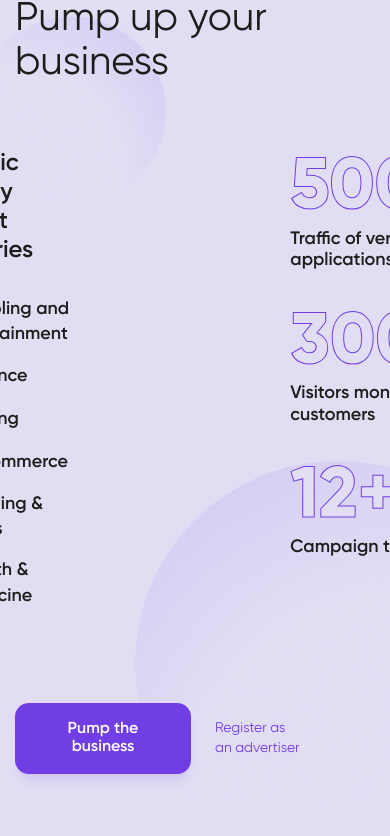
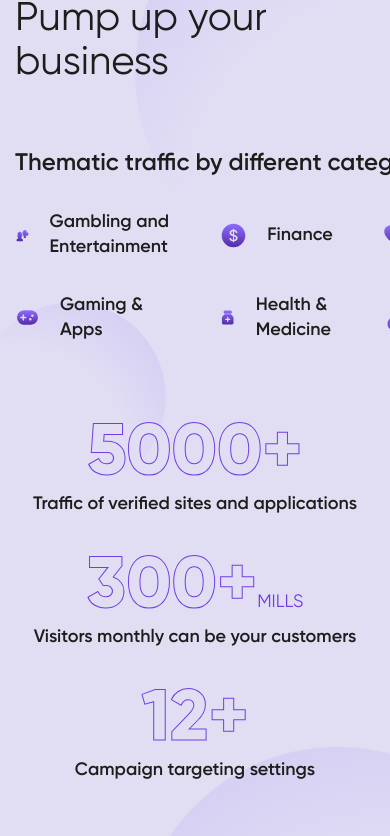
Before and after one commit to DiNeeZ/add-agency, a Next.js app: page / in a window 390 px wide. Shown: the part 3786-4622 px from the top of the page. Built offline with nearby package versions, Linux system fonts and the light colour scheme.

Commit message:
mobile version of advertiser in work

```diff
--- a/components/UI/small-card/small-card.module.scss
+++ b/components/UI/small-card/small-card.module.scss
@@ -1,4 +1,5 @@
 @import "@/styles/vars.scss";
+@import "@/styles/mixins.scss";
 
 .card {
   display: flex;
@@ -39,7 +40,22 @@
   font-weight: 400;
   font-size: 18px;
   line-height: 140%;
-  /* or 25px */
+}
 
-  /* text */
+@include tablet {
+  .card {
+    padding: 1.25rem 1.5rem;
+  }
 }
+
+@include mobile {
+  .card {
+    padding: 1.25rem;
+    gap: 1rem;
+    justify-content: center;
+  }
+
+  .title {
+    font-size: 1.25rem;
+  }
+}
--- a/components/advertiser/advertiser.module.scss
+++ b/components/advertiser/advertiser.module.scss
@@ -22,12 +22,9 @@
 .columns {
   display: flex;
   align-items: flex-start;
-  gap: 110px;
+  flex-direction: column;
+  gap: 2rem;
   margin-bottom: 3.2rem;
-}
-
-.only {
-  max-width: 290px;
 }
 
 .title {
@@ -40,6 +37,10 @@
 
 .tematicList {
   @include list-reset;
+  display: grid;
+  grid-template-columns: repeat(4, auto);
+  column-gap: 2.5rem;
+  row-gap: 1rem;
 }
 
 .tematicItem {
@@ -104,6 +105,7 @@
   font-weight: 600;
   line-height: 1.2;
   color: $dark-grey-color;
+  white-space: nowrap;
 }
 
 .listCards {
@@ -119,3 +121,66 @@
   align-items: center;
   gap: 1.5rem;
 }
+
+@include for-big-desktop {
+  .tematicList {
+    display: flex;
+    flex-direction: column;
+    column-gap: 0;
+    row-gap: 0;
+  }
+
+  .columns {
+    flex-direction: row;
+    gap: 110px;
+  }
+
+  .only {
+    max-width: 290px;
+  }
+}
+
+@include tablet {
+  .double {
+    width: 100%;
+  }
+
+  .listCards {
+    flex: 0 0 auto;
+  }
+}
+
+@include small-tablet {
+  .columns {
+    gap: 3.5rem;
+  }
+  .double {
+    flex-direction: column;
+    gap: 3.5rem;
+  }
+}
+
+@include mobile {
+  .double {
+    align-items: stretch;
+  }
+
+  .numsList {
+    li {
+      text-align: center;
+    }
+  }
+
+  .bottom {
+    flex-direction: column;
+
+    button {
+      width: 100%;
+      text-align: center !important;
+
+      br {
+        display: none;
+      }
+    }
+  }
+}
--- a/utils/motion.js
+++ b/utils/motion.js
@@ -16,7 +16,10 @@ export const textAnimation = (direction = "left", step = 0) => ({
     x: direction === "right" ? 100 : -100,
     opacity: 0,
   },
-  visible: (custom) => ({
+  visible: (custom) => {
+    custom = typeof custom === "undefined" ? 0 : custom;
+
+    return {
       x: 0 + step * custom,
       opacity: 1,
       transition: {
@@ -24,7 +27,8 @@ export const textAnimation = (direction = "left", step = 0) => ({
         duration: 0.5,
         type: "tween",
       },
-  }),
+    };
+  },
 });
 
 export const zoomIn = (duration) => ({
```
Lines whose indentation alone changed are shown as unchanged.
